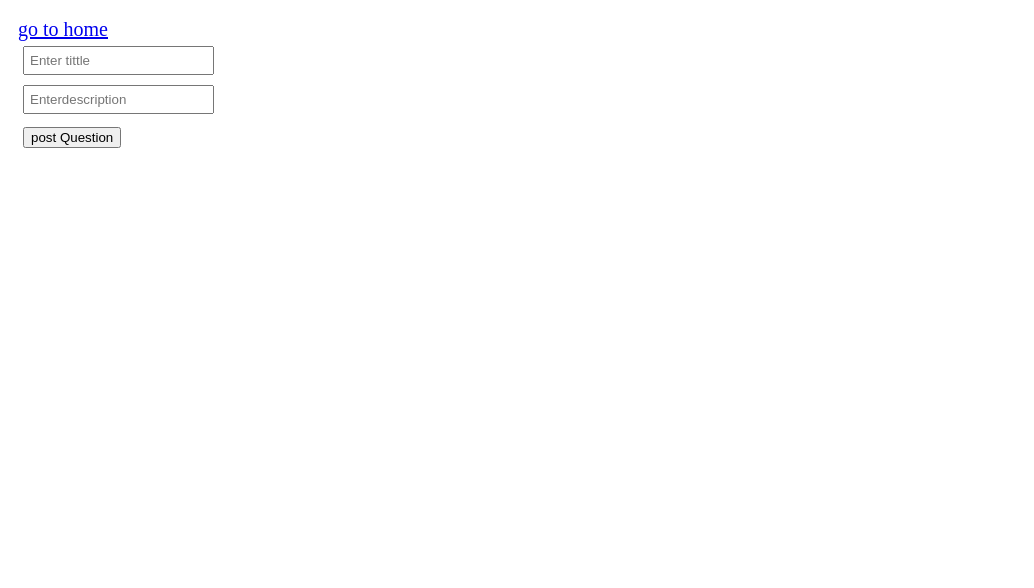
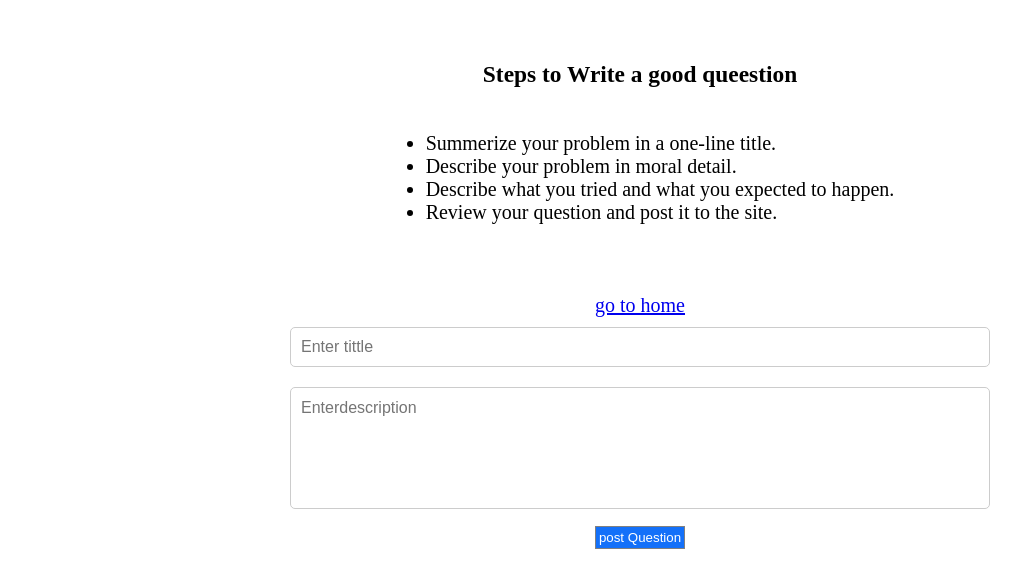
Before and after one commit to teshx/forem, a React (Create React App) app in the folder frontend/: page /ask in a window 1280 px wide. Shown: the top 588 px of the page, without its empty margins (0-1034 px from the left). Built offline with nearby package versions, Linux system fonts and the light colour scheme; no server answers.

Commit message:
Work on ask page and some Fix error

```diff
--- a/frontend/src/pages/Answerdetail.jsx
+++ b/frontend/src/pages/Answerdetail.jsx
@@ -5,13 +5,8 @@ import { useContext } from "react";
 import { useParams } from "react-router-dom";
 
 function Answerdetail() {
-  const [questionids, setquestion] = useState("");
   const { questionid } = useParams();
-
   const { user } = useContext(Appstate);
-
-  //   const [userid, setuserid] = useState("");
-
   const [mes, setmessage] = useState();
   const Answerdom = useRef();
 
@@ -46,12 +41,6 @@ function Answerdetail() {
     setupdate(answer); //set answer to update answer when input answer
     const userid = user?.userid; // User ID from context
     // const questionid = questionids; // Use questionids from state
-
-    // Log the values before the validation check purpose
-    /* console.log("Answer:", answer);
-    console.log("User ID:", userid);
-    console.log("Question ID:", questionid); */
-
     // Check if all necessary inputs are provided
     if (!userid || !questionid || !answer) {
       alert("All input fields are required.");
@@ -67,10 +56,10 @@ function Answerdetail() {
       });
 
       // Handle success
-      alert("Answer submitted successfully.");
+      //   alert("Answer submitted successfully.");
       setmessage(data); // Update state with response data of messages
       setupdate(answer); //set answer to update answer when input answer
-       Answerdom.current.value = ""; //clear
+      Answerdom.current.value = ""; //clear
     } catch (error) {
       // Log error details for debugging
       console.error("Error submitting answer:", error);
@@ -87,6 +76,7 @@ function Answerdetail() {
 
   return (
     <div>
+      {mes?.message}
       <form onSubmit={handlesubmit}>
         <div>
           <input type="text" ref={Answerdom} placeholder="Enterdescription" />
--- a/frontend/src/pages/Ask.jsx
+++ b/frontend/src/pages/Ask.jsx
@@ -45,25 +45,44 @@ function Ask() {
   };
 
   return (
-    <div>
+    <section className="containers ">
+      <div className="stepsoflist steps">
+        <h3>Steps to Write a good queestion</h3>
+        <ul>
+          <li>Summerize your problem in a one-line title.</li>
+          <li>Describe your problem in moral detail.</li>
+          <li>Describe what you tried and what you expected to happen.</li>
+          <li>Review your question and post it to the site.</li>
+        </ul>
+      </div>
+      <div className="containers-form">
         <Link to="/"> go to home</Link>
         {mes?.message}
         <form onSubmit={handlesubmit}>
           <div>
-          <input type="text" ref={Titledom} placeholder="Enter tittle" />
+            <input
+              className="input-style"
+              type="text"
+              ref={Titledom}
+              placeholder="Enter tittle"
+            />
           </div>
           <div>
             <input
+              className="input-style input"
               type="text"
               ref={Descriptiondom}
               placeholder="Enterdescription"
             />
           </div>
           <div>
-          <button type="submit">post Question</button>
+            <button className="toask" type="submit">
+              post Question
+            </button>
           </div>
         </form>
       </div>
+    </section>
   );
 }
 
--- a/frontend/src/pages/Home.jsx
+++ b/frontend/src/pages/Home.jsx
@@ -38,7 +38,7 @@ function Home() {
         </div>
         <div className="username">Welcome: {user?.username}</div>
       </div>
-
+      <div className="question">Questions</div>
       <div>
         {/* Render your questions */}
         {questions.length > 0 ? (
--- a/frontend/src/pages/allstyle.css
+++ b/frontend/src/pages/allstyle.css
@@ -1,3 +1,5 @@
+/* HOMPAGE STYLE */
+
 .toask {
   background-color: #1370f9;
   color: white;
@@ -9,7 +11,7 @@
 
 .container {
   max-width: 980px;
-  margin: 0 auto; /* This will center the container horizontally */
+  margin: 0 auto;
 }
 
 .allquestion {
@@ -41,10 +43,16 @@
 }
 .users {
   display: flex;
+  font-weight: bold;
   justify-content: space-between;
   margin-top: 20px;
+  margin-bottom: 20px;
   align-items: center;
   text-align: center;
+}
+.question {
+  border-bottom: 0.5px solid grey;
+  font-weight: bold;
 }
 
 .allquestion:hover .person-icon {
@@ -52,3 +60,41 @@
   color: white; /* Icon color when hovering over the parent */
   transition: background-color 0.3s, color 0.3s, transform 0.3s; /* Smooth transition */
 }
+
+/* ask style */
+
+.containers {
+  max-width: 880px;
+  margin: 0 auto;
+}
+.containers-form {
+  max-width: 880px;
+  margin: 0 auto;
+  text-align: center;
+}
+.steps {
+  display: flex;
+  align-items: center;
+  flex-direction: column;
+}
+.stepsoflist {
+  margin-top: 20px;
+  margin-bottom: 40px;
+}
+
+.input-style {
+  max-width: 700px;
+  width: 100%;
+  height: 40px;
+  padding: 10px;
+  margin: 5px 0;
+  border-radius: 5px;
+  box-sizing: border-box;
+  border: 1px solid #ccc;
+  font-size: 16px;
+}
+
+.input-style.input {
+  padding-bottom: 100px;
+  padding-top: 20px;
+}
```
Lines whose indentation alone changed are shown as unchanged.
